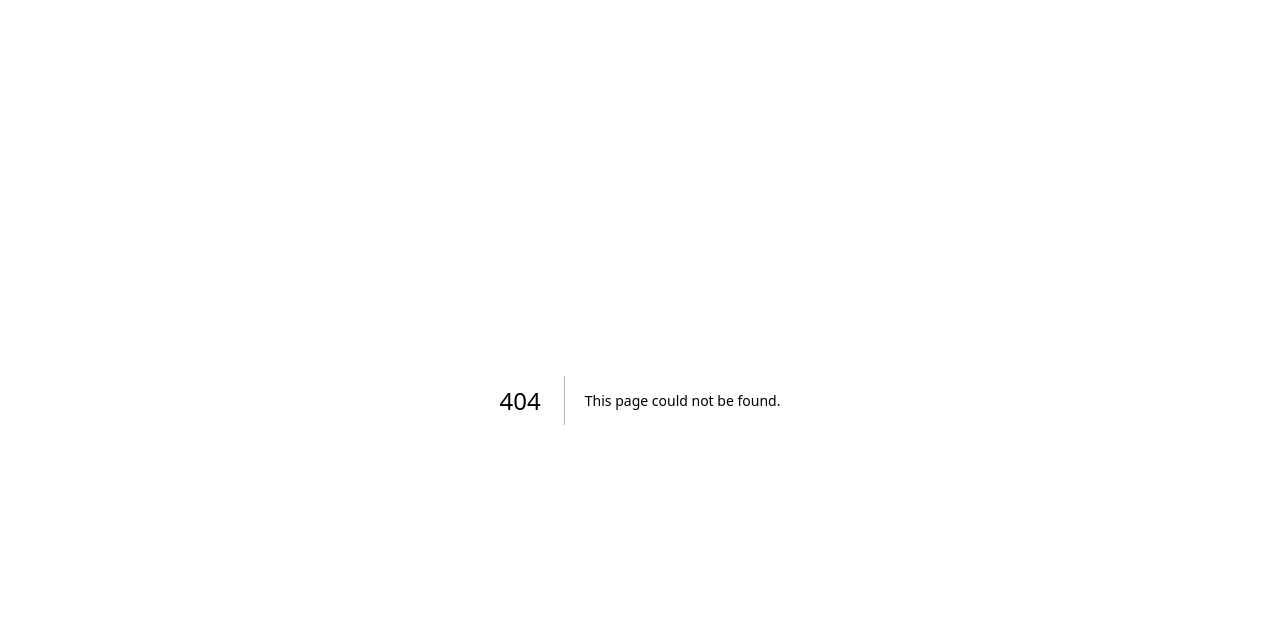
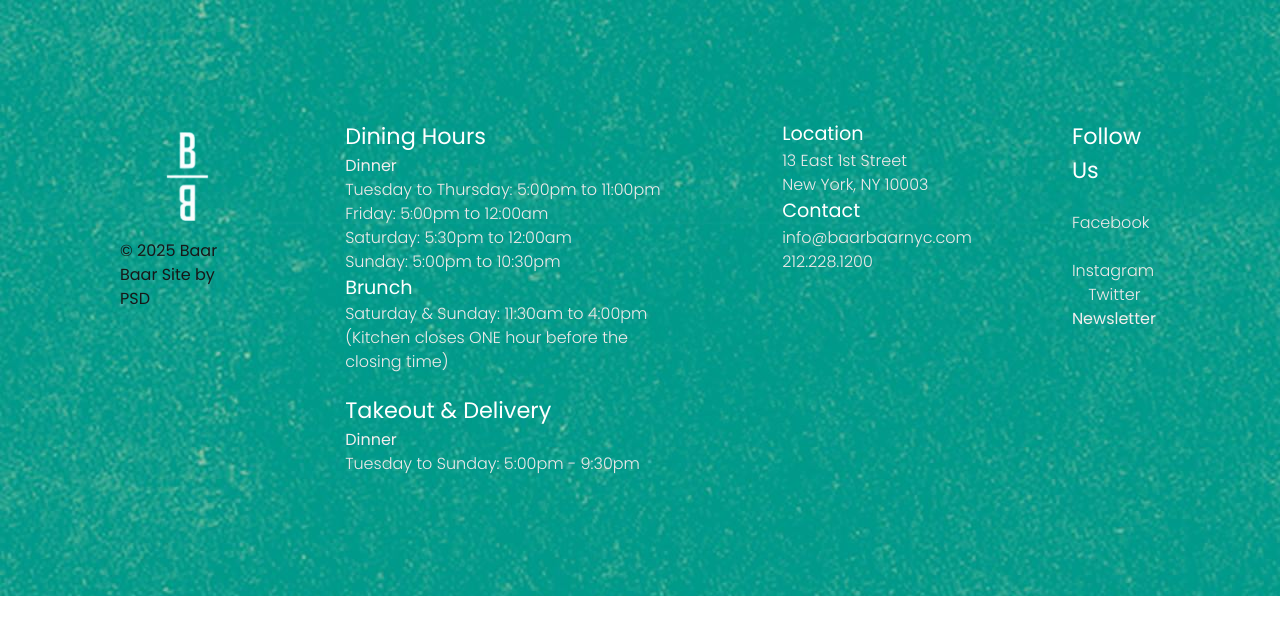
Before and after one commit to Collaborative-Open-Source-Projects/baar-baar-nyc, a Next.js app: page /footer in a window 1280 px wide. Before the commit this address had no page. Shown: the top 634 px of the page. Built offline with nearby package versions, Linux system fonts and the light colour scheme.

Commit message:
improoved footer added imagess in public folder

```diff
--- /dev/null
+++ b/app/footer/footer.css
@@ -0,0 +1,49 @@
+@import url('https://fonts.googleapis.com/css2?family=Anton&family=Poppins:wght@300;400;600&display=swap');
+
+.footer-centered {
+        background-image: url("/images/footerTexture.jpg");
+    /* -webkit-filter: brightness(110%) contrast(116%) grayscale(0%) hue-rotate(342deg) invert(0%) opacity(100%) saturate(84%) sepia(0%);
+    filter: brightness(110%) contrast(116%) grayscale(0%) hue-rotate(342deg) invert(0%) opacity(100%) saturate(84%) sepia(0%); */
+    mix-blend-mode: none;
+    display: flex;
+    flex-direction: row;
+    justify-content: center;
+    text-align: left;
+    gap: 100px;
+    padding: 120px;
+    font-family: 'Poppins', sans-serif;
+}
+
+.footer-logo {
+    width: 145px;
+}
+
+h1 {
+    font-family: 'Poppins', sans-serif;
+    font-size: 1rem;
+    color: #f3eded;
+}
+
+h2 {
+    font-family: 'Poppins', sans-serif;
+    font-size: 1.2rem;
+    color: #ffffff;
+}
+
+h3 {
+    font-family: 'Poppins', sans-serif;
+    font-size: 1.4rem;
+    color: #ffffff;
+}
+
+p {
+    font-family: 'Poppins', sans-serif;
+    font-weight: 100;
+    font-size: 1rem;
+    line-height: 1.5;
+    color: #efe9e9;
+}
+
+.footer-take-top{
+    padding-top: 20px;
+}
--- /dev/null
+++ b/app/footer/page.js
@@ -0,0 +1,51 @@
+import React from "react";
+import "./footer.css";
+import 'font-awesome/css/font-awesome.min.css';
+
+
+export default function Foot() {
+    return (
+        <footer className="footer-centered">
+            <div className="footer-logo">
+                <img src="/images/FooterLogo.png" alt="Logo" />
+                <a>© 2025 Baar Baar Site by PSD</a>
+            </div>
+
+            <div className="footer-top">
+                <div className="footer-dining">
+                    <h3>Dining Hours</h3>
+                    <h1>Dinner</h1>
+                    <p>Tuesday to Thursday: 5:00pm to 11:00pm</p>
+                    <p>Friday: 5:00pm to 12:00am</p>
+                    <p>Saturday: 5:30pm to 12:00am</p>
+                    <p>Sunday: 5:00pm to 10:30pm</p>
+                    <h2>Brunch</h2>
+                    <p>Saturday & Sunday: 11:30am to 4:00pm</p>
+                    <p>(Kitchen closes ONE hour before the closing time)</p>
+                    <div className="footer-take-top">
+                        <h3>Takeout & Delivery</h3>
+                        <h1>Dinner</h1>
+                        <p>Tuesday to Sunday: 5:00pm - 9:30pm</p>
+                    </div>
+                </div>
+            </div>
+
+            <div className="footer-middle">
+                <h2>Location</h2>
+                <p>13 East 1st Street</p>
+                <p>New York, NY 10003</p>
+                <h2>Contact</h2>
+                <p><a href="mailto:info@baarbaarnyc.com">info@baarbaarnyc.com</a></p>
+                <p ><a href="">212.228.1200</a></p>
+            </div>
+
+            <div className="footer-bottom">
+                <h3>Follow Us</h3>
+                <p><a href="#" className="social-icon"><i className="fab fa-facebook-f"></i> Facebook</a></p>
+                <p><a href="#" className="social-icon"><i className="fab fa-instagram"></i> Instagram</a></p>
+                <p><a href="#" className="social-icon"><i className="fab fa-twitter"></i> Twitter</a></p>
+                <h1><a  href="#">Newsletter</a></h1>
+            </div>
+        </footer>
+    );
+}
```
Also changed, not shown: public/images/FooterLogo.png (added), public/images/footerTexture.jpg (added).
